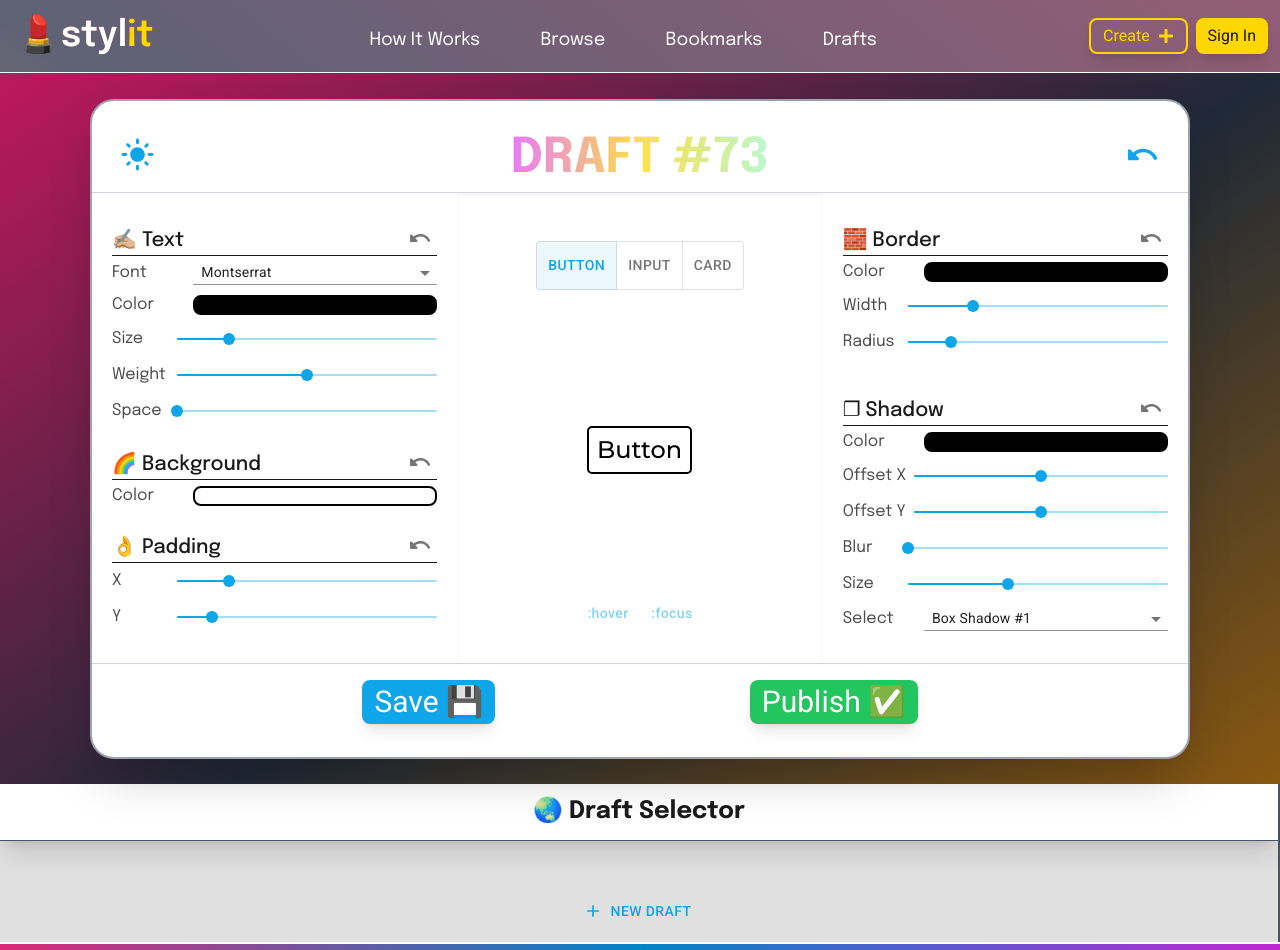
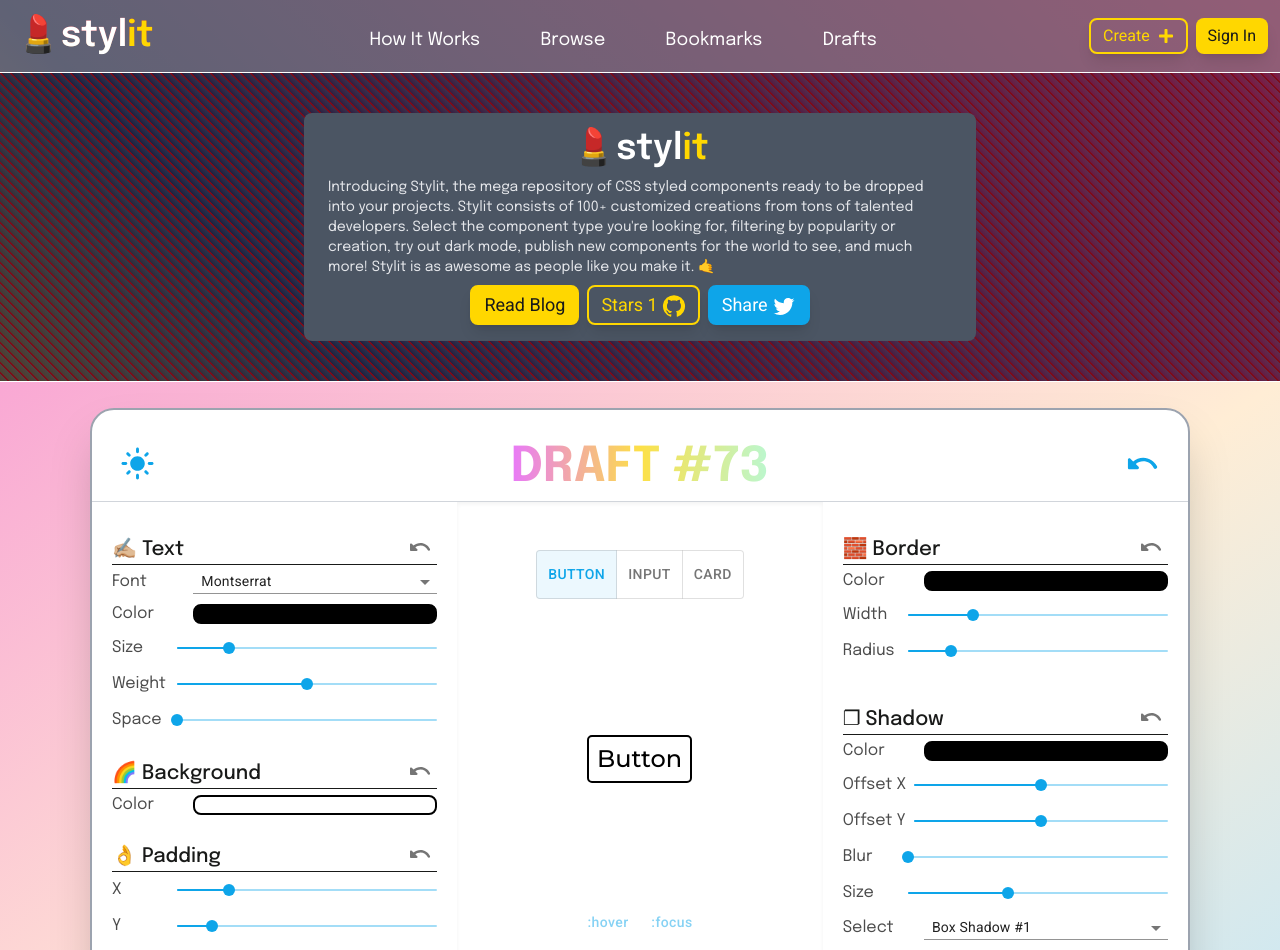
Before and after one commit to BlakeEriks/stylit, a Next.js app: page /drafts in a window 1280 px wide. Shown: the top 950 px of the page. Built offline with nearby package versions, Linux system fonts and the light colour scheme.

Commit message:
add subhero

```diff
--- a/pages/drafts/index.tsx
+++ b/pages/drafts/index.tsx
@@ -5,6 +5,7 @@ import DeleteOutline from "@mui/icons-material/DeleteOutline"
 import { Button } from "@mui/material"
 import IconButton from "@mui/material/IconButton"
 import Editor from "components/Editor"
+import SubHero from "components/SubHero"
 import { useRouter } from "next/router"
 import { useEffect, useState } from "react"
 import toast from "react-hot-toast"
@@ -75,7 +76,7 @@ const Index = () => {
 
     // construct new component
     let component: PublishedComponent = {
-      creatorId: user.id,
+      creator: user.id,
       ...drafts[selectedDraft],
       stylesMap: {
         ...stylesMap[ComponentState.normal],
@@ -137,8 +138,10 @@ const Index = () => {
   }
 
   return (
-    <div className="flex flex-col-reverse xl:flex-row w-full bg-gradient-to-br from-pink-700 via-grey-800 to-yellow-700 dark:from-pink-300 dark:via-grey-400 dark:to-yellow-300">
-      <div className="flex flex-col items-center w-full xl:w-1/4 xl:max-w-xs text-2xl border-r-2 border-grey-600 dark:border-white bg-offWhite  xl:h-[90vh] animate__animated animate__fadeInLeft dark:bg-grey-800 transition-all duration-200">
+    <>
+      <SubHero />
+      <div className="flex flex-col-reverse xl:flex-row w-full bg-gradient-to-br from-pink-300 via-orange-100 to-sky-200 border-t border-white">
+        <div className="flex flex-col items-center xl:w-1/4 xl:max-w-xs text-2xl border-r-2 border-grey-600 dark:border-white bg-offWhite flex-grow animate__animated animate__fadeInLeft dark:bg-grey-800 transition-all duration-200">
           <div className="py-3 w-full text-center text-black bg-white font-bold border-b border-grey-600 shadow-xl dark:text-white dark:bg-grey-600 dark:border-white transition-all duration-200">
             🌏 Draft Selector
           </div>
@@ -192,15 +195,9 @@ const Index = () => {
             ))}
           </div>
           <div className="py-3 w-full text-center text-black">
-          <Button onClick={addDraft} className="rounded-md text-xl text-grey-600 dark:text-gray" startIcon={<Add />}>
+            <Button onClick={addDraft} className="rounded-md text-xl !text-grey-600 dark:text-gray" startIcon={<Add />}>
               New Draft
             </Button>
-          {/* <IconButton >
-            <div className="">
-              <Add />
-
-            </div>
-          </IconButton> */}
           </div>
         </div>
         <div className="flex items-center justify-center flex-col flex-grow p-[2vw]">
@@ -208,6 +205,7 @@ const Index = () => {
         </div>
 
       </div>
+    </>
   )
 }
 
```
Lines whose indentation alone changed are shown as unchanged.
